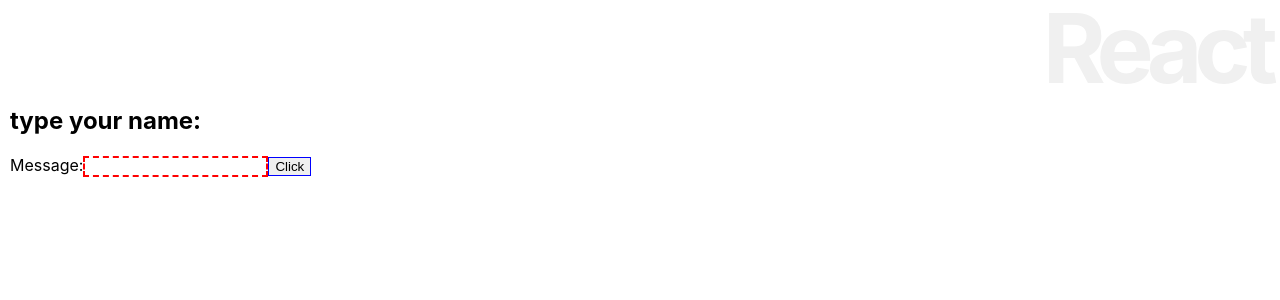
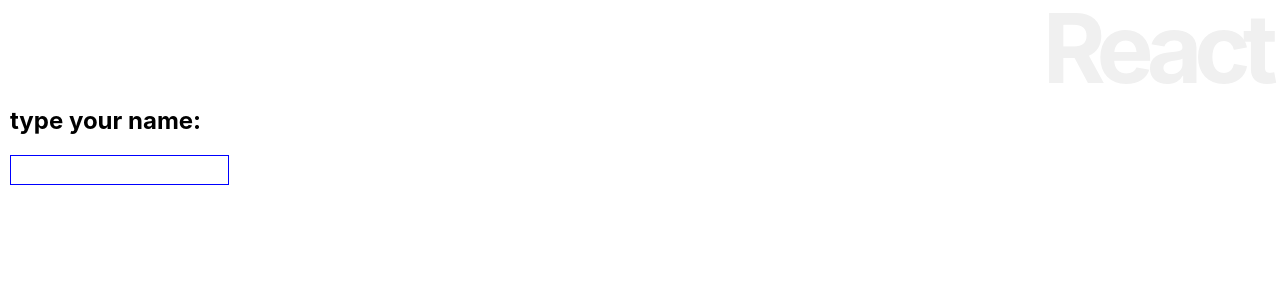
Before and after one commit to shunexe/react_training, a React (Create React App) app: page / in a window 1280 px wide. Shown: the top 300 px of the page. Built offline with nearby package versions, Linux system fonts and the light colour scheme.

Commit message:
オリジナルイベント作成

```diff
--- a/src/App.js
+++ b/src/App.js
@@ -18,34 +18,43 @@
     this.state={
       message:'type your name:'
     };
-    this.doChange = this.doChange.bind(this);
-    this.doSubmit = this.doSubmit.bind(this);
+    this.doCheck=this.doCheck.bind(this);
+  }
+  doCheck(event){
+    alert(event.target.value+"は長すぎます。（最大10文字)");
   }
 
-  doChange(event){
-    this.input = event.target.value;
-  }
-
-  doSubmit(event){
-    this.setState({
-      message:'Hello,'+ this.input + '!!'
-    });
-    event.preventDefault();
-  }
   render(){
     return <div>
       <h1>React</h1>
       <h2>{this.state.message}</h2>
-      <form onSubmit={this.doSubmit}>
-        <label>
-          <span style={this.inputStyle}></span>Message:
-          <input type="text" style={this.inputStyle} onChange={this.doChange} required pattern="[A-Za-z _,.]+"/>
-        </label>
-        <input type="submit" style={this.inputStyle} value="Click" />
-      </form>
+      <Message maxlength="10" onCheck={this.doCheck} />
     </div>;
   }
 }
 
+class Message extends Component{
+  inputStyle={
+    fontSize:"12pt",
+    padding:"5px"
+  }
+
+  constructor(props){
+    super(props);
+    this.doChange=this.doChange.bind(this);
+  }
+
+  doChange(e){
+    if(e.target.value.length > this.props.maxlength){
+      this.props.onCheck(e);
+      e.target.value=
+        e.target.value.substr(0,this.props.maxlength);
+    }
+  }
+
+  render(){
+    return <input type="text" style={this.inputStyle} onChange={this.doChange} />
+  }
+}
 
 export default App;
```
